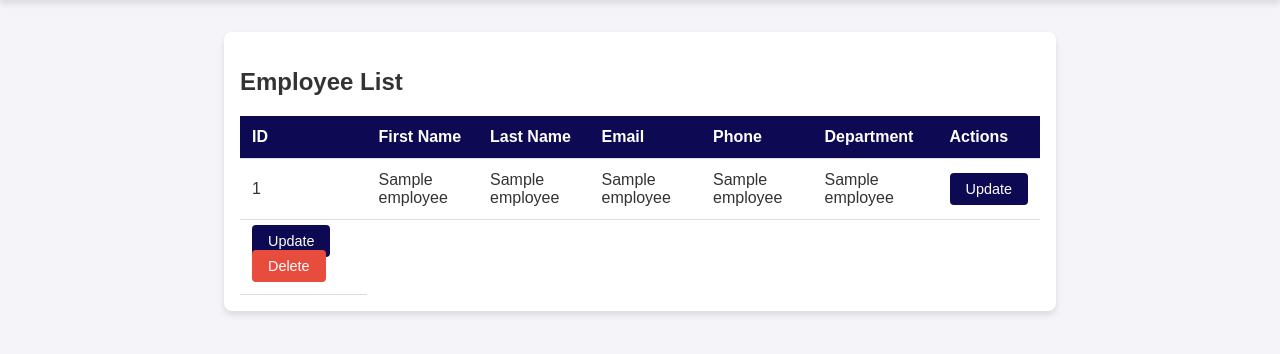
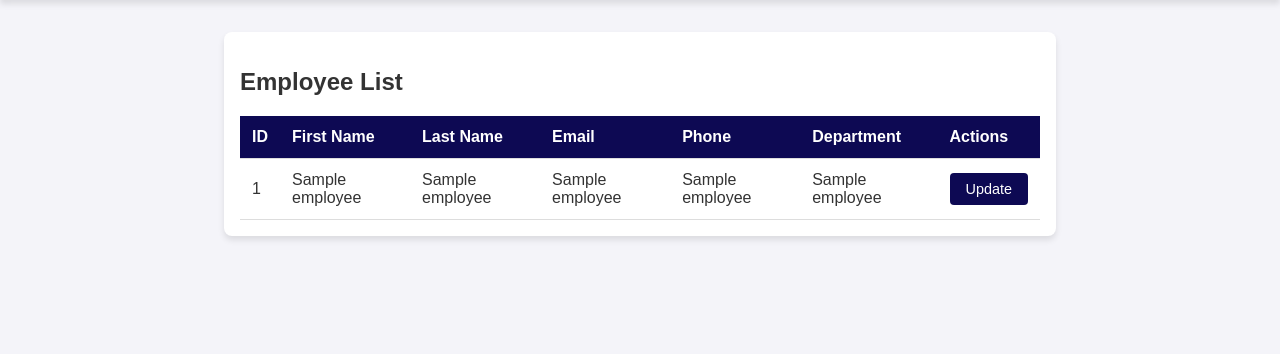
Before and after one commit to phalanetsholo/CRUD-GO, a Flask app: page /view in a window 1280 px wide. Shown: the part 132-486 px from the top of the page. Run offline with Flask 3, Linux system fonts and the light colour scheme; a database or web service that is not in the repository returns one stand-in record (values such as "Sample title"); some libraries are stand-ins or nearby versions.

Commit message:
remove delete function

```diff
--- a/app.py
+++ b/app.py
@@ -70,18 +70,6 @@ def update_employee(id):
     conn.close()
     return render_template('update_employee.html', employee=employee)
 
-@app.route('/delete/<int:id>', methods=['POST'])
-def delete_employee(id):
-    conn = get_db_connection()
-    cur = conn.cursor()
-
-    # Delete the employee by ID
-    cur.execute('DELETE FROM employees WHERE id = %s', (id,))
-    conn.commit()
-    cur.close()
-    conn.close()
-
-    return redirect(url_for('view_employees'))
 
 
 if __name__ == '__main__':
--- a/static/css/style.css
+++ b/static/css/style.css
@@ -216,19 +216,3 @@ select#Department option {
     background-color: rgb(13, 9, 83);
 
 }
-
-.btn-delete {
-    padding: 0.5rem 1rem;
-    border: none;
-    border-radius: 4px;
-    font-size: 0.9rem;
-    cursor: pointer;
-    text-decoration: none;
-    transition: background-color 0.3s ease;
-    background-color: #e74c3c;
-    color: white;
-}
-
-.btn-delete:hover {
-    background-color: #c0392b;
-}
--- a/templates/view_employees.html
+++ b/templates/view_employees.html
@@ -26,12 +26,6 @@
                 <a href="{{ url_for('update_employee', id=employee[0]) }}" class="btn-update">Update</a>
             </td>
         </tr>
-        <td>
-            <a href="{{ url_for('update_employee', id=employee[0]) }}" class="btn-update">Update</a>
-            <form action="{{ url_for('delete_employee', id=employee[0]) }}" method="POST" style="display:inline;">
-                <button type="submit" class="btn-delete">Delete</button>
-            </form>
-        </td>
         {% endfor %}
     </tbody>
 </table>
```
